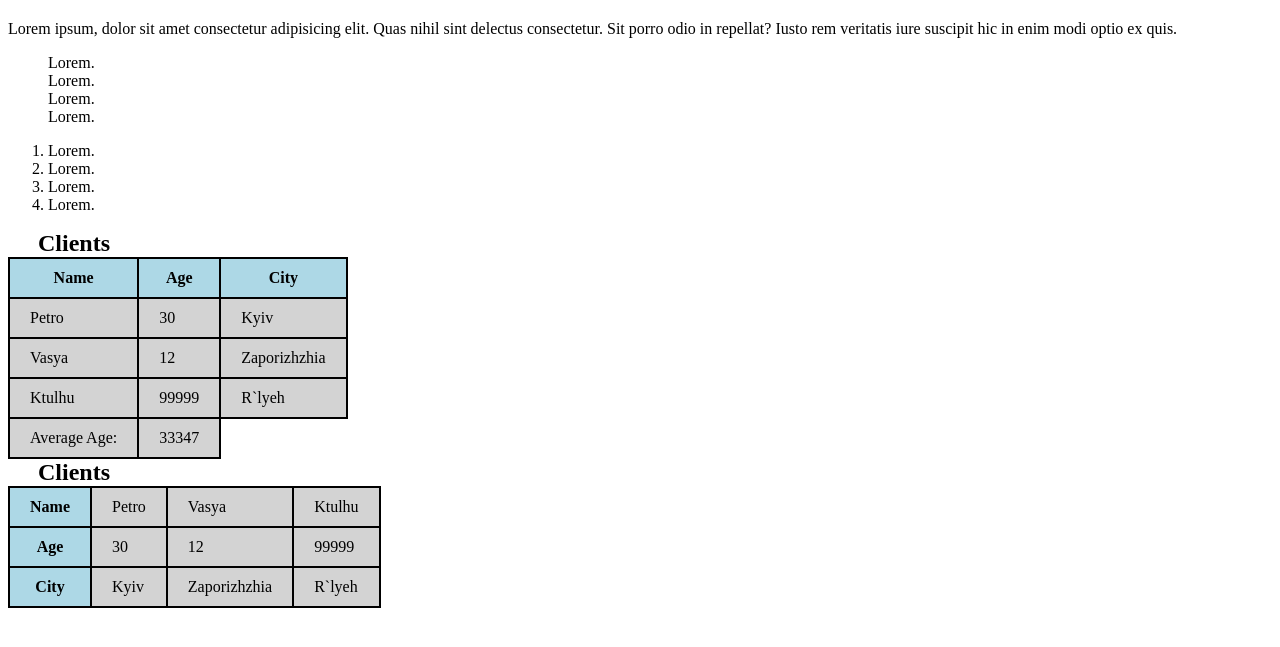
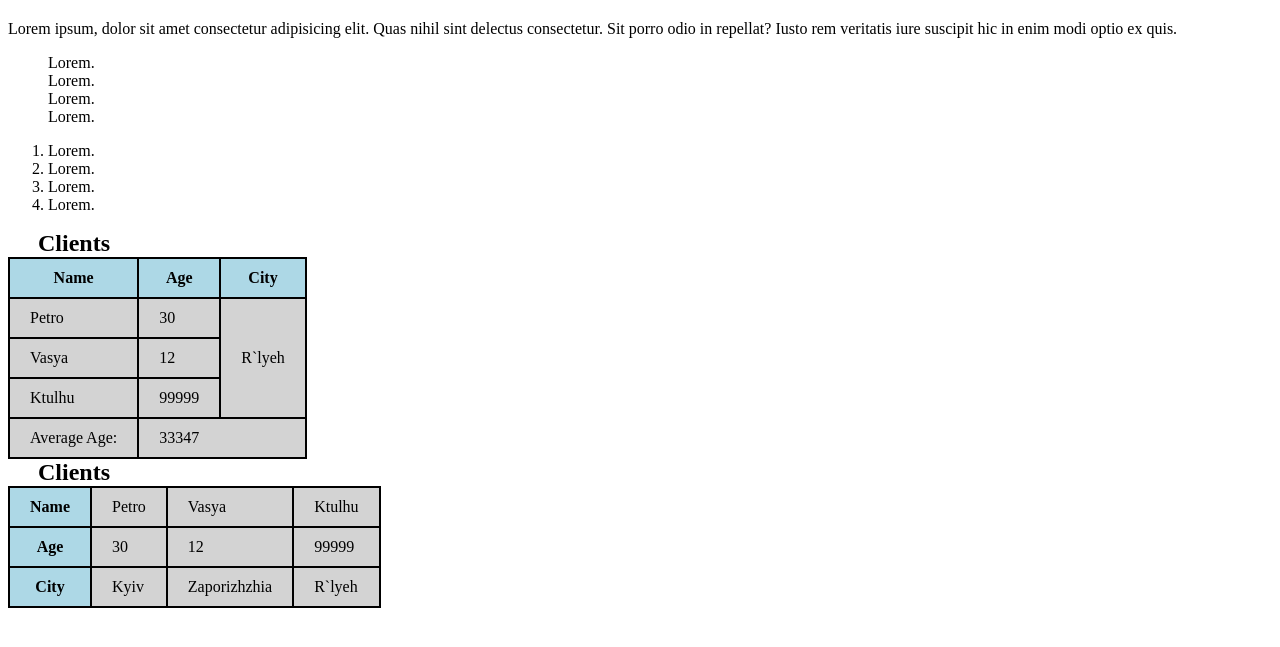
Before and after one commit to fc-fullstack-courses/html-css, a plain HTML site: page index.html in a window 1280 px wide. Shown: the part 129-776 px from the top of the page. Drawn offline with Linux system fonts and the light colour scheme.

Commit message:
Add colspan and rowspan

```diff
--- a/index.html
+++ b/index.html
@@ -43,22 +43,23 @@
           <tr>
             <td>Petro</td>
             <td>30</td>
-            <td>Kyiv</td>
+            <!-- <td>Kyiv</td> -->
+            <td rowspan="3">R`lyeh</td>
           </tr>
           <tr>
             <td>Vasya</td>
             <td>12</td>
-            <td>Zaporizhzhia</td>
+            <!-- <td>Zaporizhzhia</td> -->
           </tr>
           <tr>
             <td>Ktulhu</td>
             <td>99999</td>
-            <td>R`lyeh</td>
+
           </tr>
         </tbody>
         <tfoot>
           <td>Average Age:</td>
-          <td>33347</td>
+          <td colspan="2">33347</td>
         </tfoot>
       </table>
 
```
